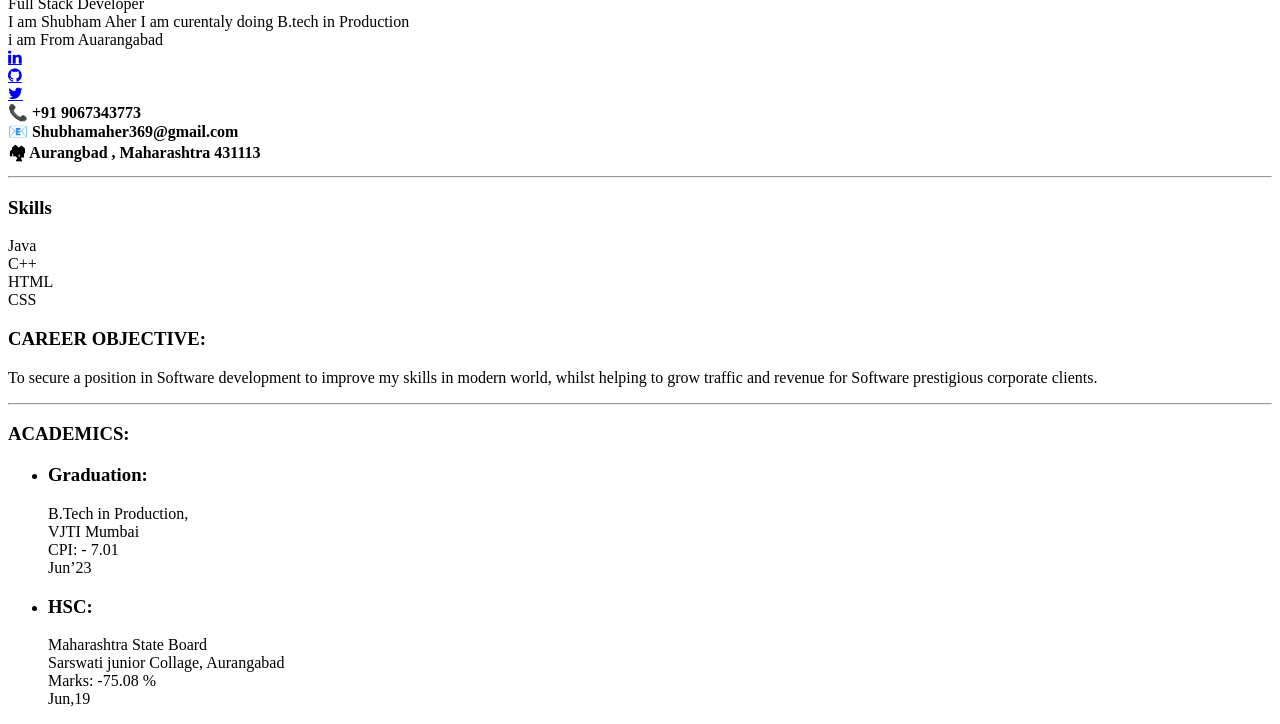
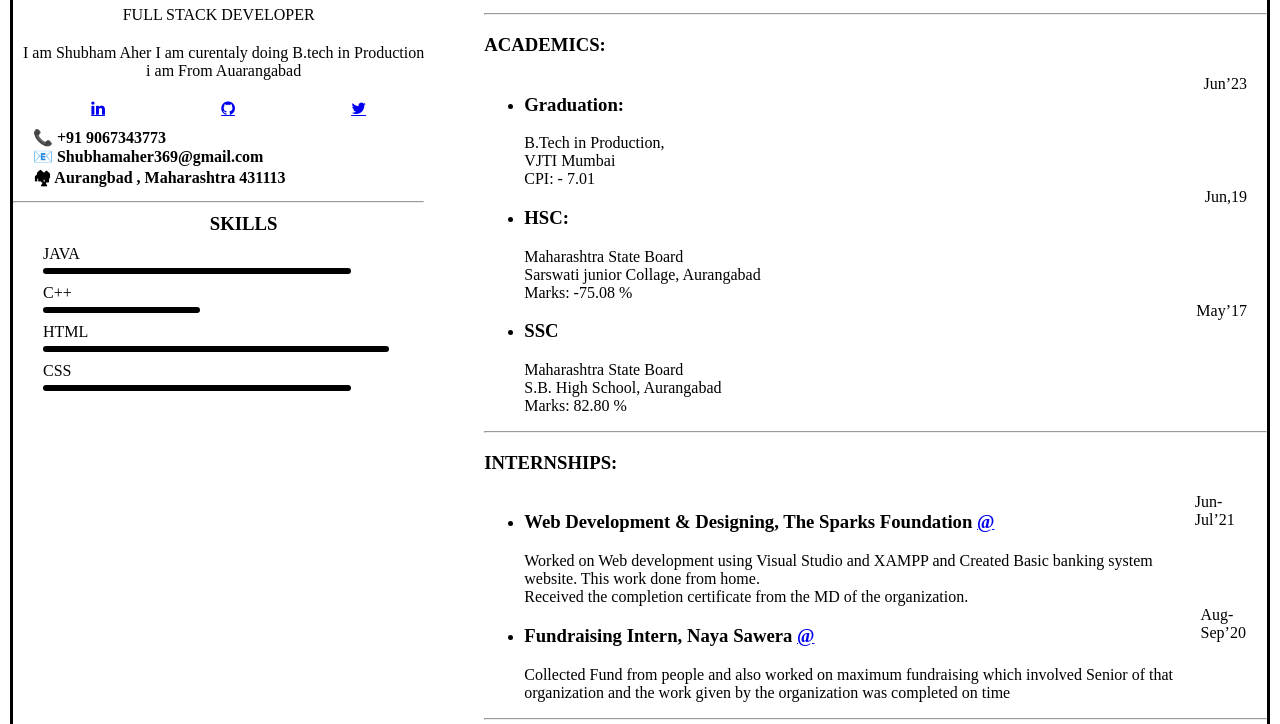
Before and after one commit to Shubhamaher1/Resume, a plain HTML site: page index.html in a window 1280 px wide. Shown: the part 111-835 px from the top of the page. Drawn offline with Linux system fonts and the light colour scheme.

Commit message:
Update index.html

```diff
--- a/index.html
+++ b/index.html
@@ -6,7 +6,7 @@
     <meta http-equiv="X-UA-Compatible" content="IE=edge">
     <meta name="viewport" content="width=device-width, initial-scale=1.0">
     <title>Shubham Aher VJTI</title>
-    <link rel="stylesheet" href="/st.css">
+    <link rel="stylesheet" href="/style.css">
 </head>
 
 <body class="main-section">
```
